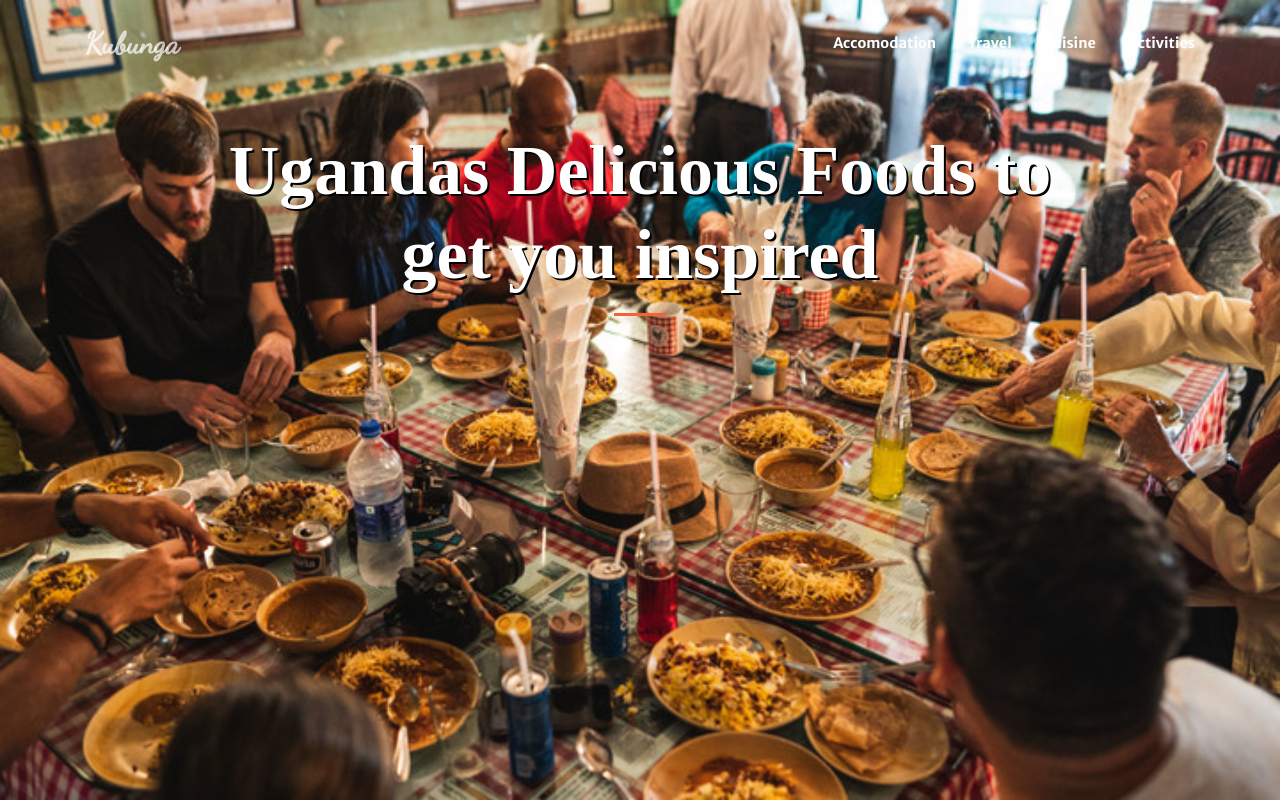
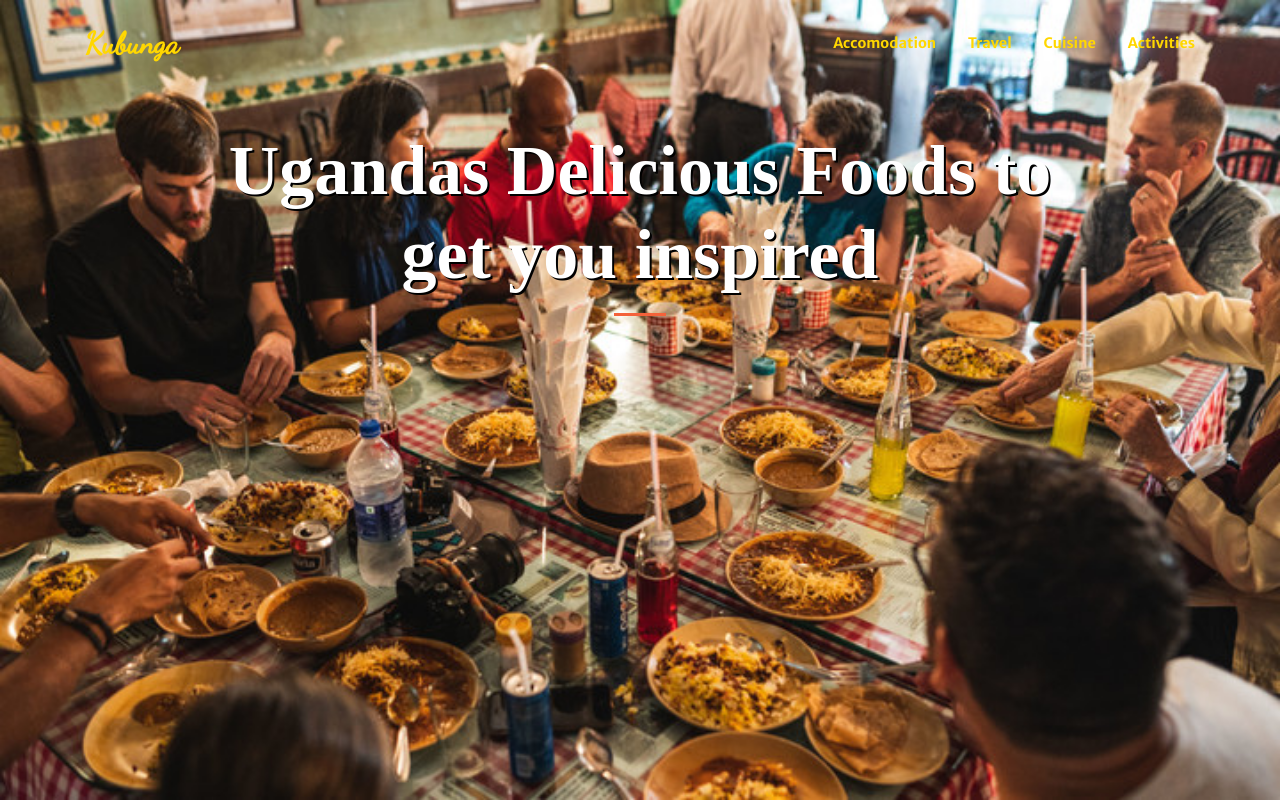
Before and after one commit to kubunga/kubunga, a website with bundled scripts: page food.html in a window 1280 px wide. Shown: the top 802 px of the page. Built offline with nearby package versions, Linux system fonts and the light colour scheme.

Commit message:
added color to the nav

```diff
--- a/food.html
+++ b/food.html
@@ -56,22 +56,22 @@
   <!-- Navigation -->
  <nav class="navbar navbar-expand-lg navbar-light fixed-top py-3" id="mainNav">
     <div class="container">
-      <a class="navbar-brand js-scroll-trigger" href="index.html" style="font-family: dancing script; font-size: 30px; color: bla;">Kubunga</a>
+      <a class="navbar-brand js-scroll-trigger" href="index.html" style="font-family: dancing script; font-size: 30px; color: gold;">Kubunga</a>
       <button class="navbar-toggler navbar-toggler-right" type="button" data-toggle="collapse" data-target="#navbarResponsive" aria-controls="navbarResponsive" aria-expanded="false" aria-label="Toggle navigation">
         <span class="navbar-toggler-icon"></span>
       </button>
       <div class="collapse navbar-collapse" id="navbarResponsive">
          <ul class="navbar-nav ml-auto my-2 my-lg-0">
           <li class="nav-item">
-            <a class="nav-link js-scroll-trigger" href="accomodation.html" style="color: white;">Accomodation</a>
+            <a class="nav-link js-scroll-trigger" href="accomodation.html" style="color: gold;">Accomodation</a>
           </li>
           <li class="nav-item">
-            <a class="nav-link js-scroll-trigger" href="travel.html" style="color: white;">Travel</a>
+            <a class="nav-link js-scroll-trigger" href="travel.html" style="color: gold;">Travel</a>
           </li>
           <li class="nav-item">
-            <a class="nav-link js-scroll-trigger" href="food.html" style="color: white;">Cuisine</a>
+            <a class="nav-link js-scroll-trigger" href="food.html" style="color: gold;">Cuisine</a>
           </li> <li class="nav-item">
-            <a class="nav-link js-scroll-trigger" href="#" style="color: white;"s>Activities</a>
+            <a class="nav-link js-scroll-trigger" href="#" style="color: gold;"s>Activities</a>
           </li>
 
         </ul>
```
Also changed, not shown: accomodation.html (+4 -4 lines), travel.html (+5 -5 lines).
